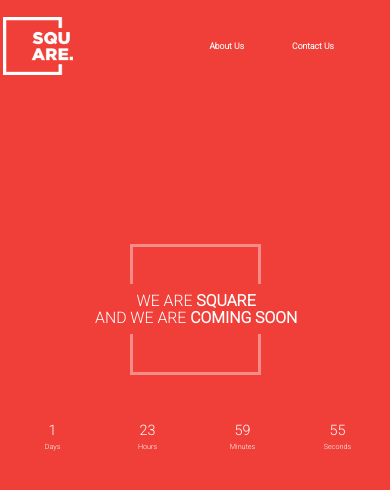
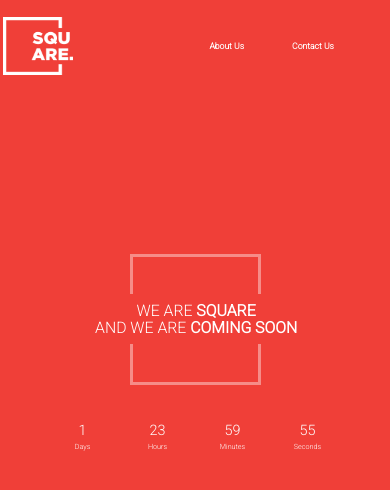
Before and after one commit to PedroSilvaG3FT/much-more-ui, an Angular app: page / in a window 390 px wide. Shown: the top 490 px of the page. Built offline with nearby package versions, Linux system fonts and the light colour scheme.

Commit message:
Ajustes finais documentaçao e melhoria em responsividade home

```diff
--- a/src/app/pages/home/home.component.scss
+++ b/src/app/pages/home/home.component.scss
@@ -15,6 +15,7 @@ $square-size-mobile: 125px;
 		justify-content: center;
 		flex-direction: column;
 		height: 62vh;
+		width: 100%s;
 
 		.box-text {
 			text-align: center;
@@ -45,10 +46,6 @@ $square-size-mobile: 125px;
 					background-color: $color-primary;
 					left: -145%;
 				}
-			}
-
-			#text-mobile {
-				display: none;
 			}
 		}
 
@@ -98,6 +95,25 @@ $square-size-mobile: 125px;
 					}
 				}
 			}
+
+			.box-timer {
+				.item-timer {
+					flex: 1;
+					margin: 0px !important
+				}
+			}
+		}
+	}
+}
+
+@media only screen and (max-width: 320px) {
+	.home-container {
+		.home-content {
+			.box-timer {
+				.item-timer {
+					width: 55px;
+				}
+			}
 		}
 	}
 }
```
Also changed, not shown: 1 other file (tests, documents, lock files or other folders).
